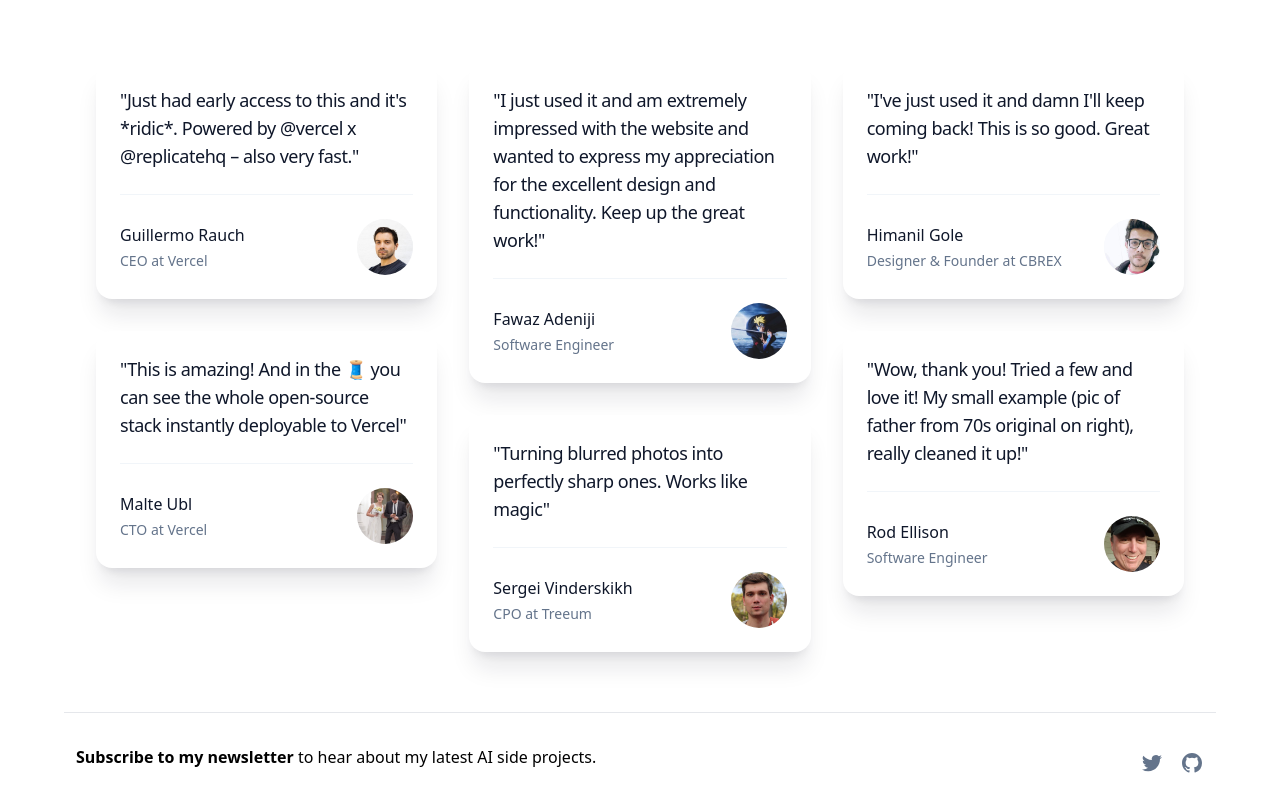
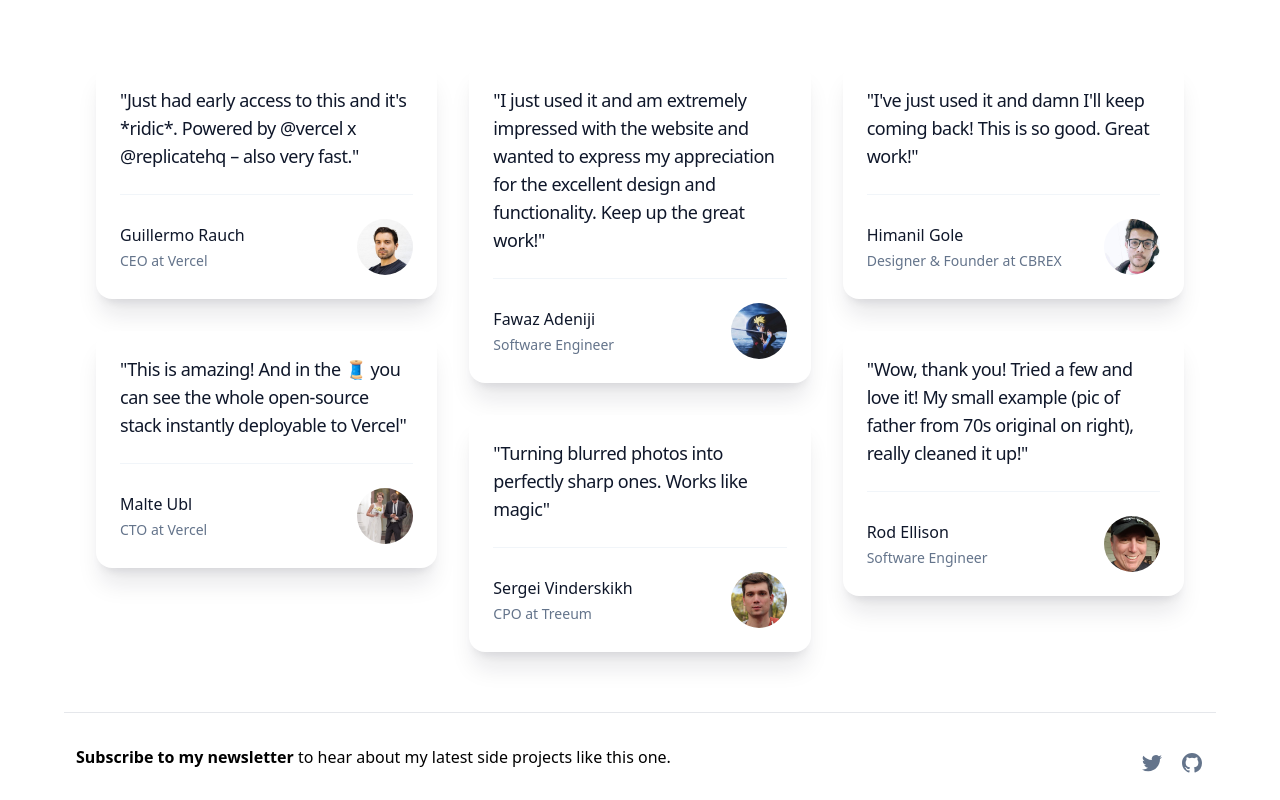
Before and after one commit to gahanmakwana/AI-based-SaaS-App, a Next.js app: page / in a window 1280 px wide. Shown: the part 1302-2102 px from the top of the page. Built offline with nearby package versions, Linux system fonts and the light colour scheme.

Commit message:
modified footer

```diff
--- a/components/Footer.tsx
+++ b/components/Footer.tsx
@@ -12,7 +12,7 @@ export default function Footer() {
         >
           Subscribe to my newsletter
         </a>{" "}
-        to hear about my latest AI side projects.
+        to hear about my latest side projects like this one.
       </div>
       <div className="flex space-x-4 pb-4 sm:pb-0">
         <Link
```
